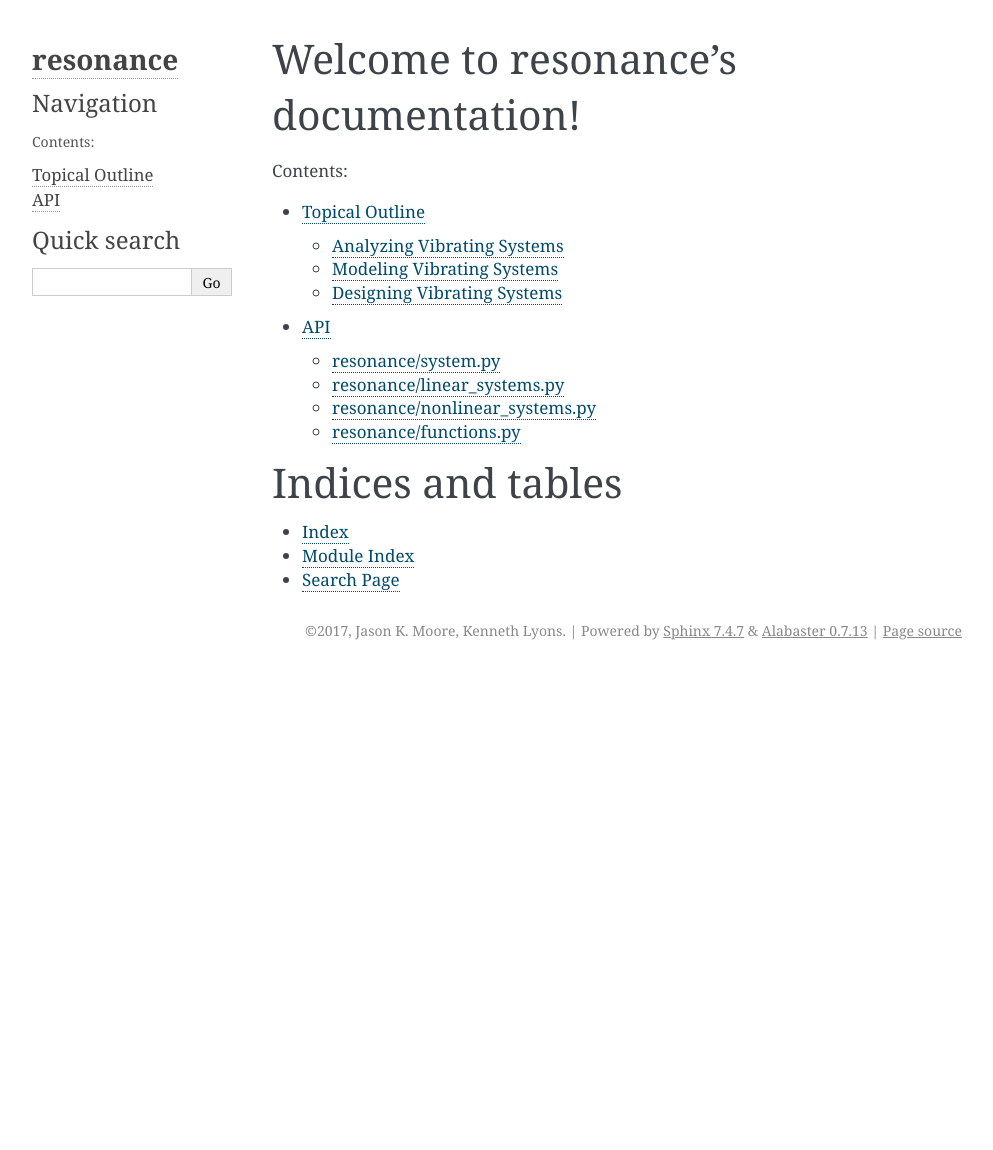
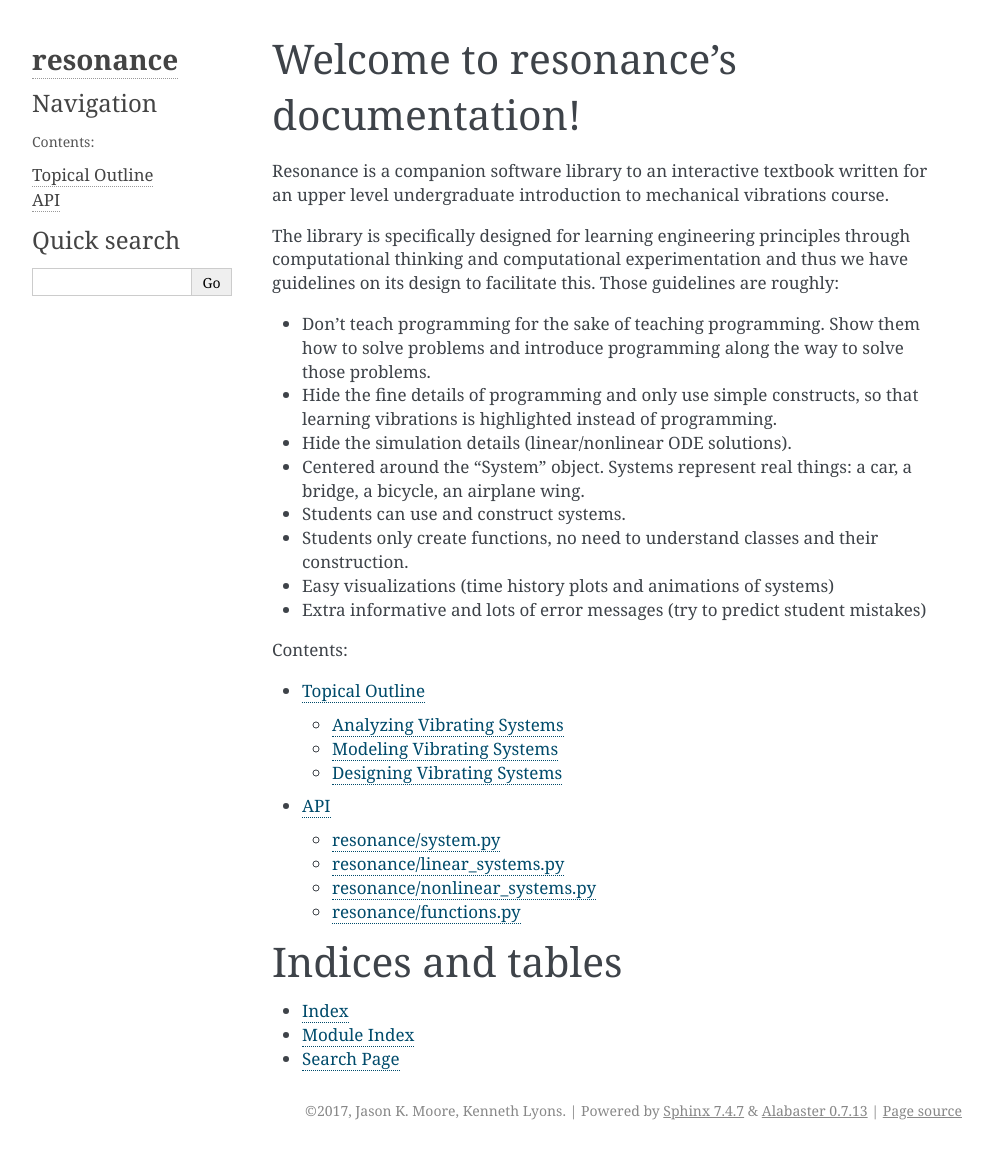
Before and after one commit to moorepants/resonance, a Sphinx documentation site: the page built from docs/index.rst, in a window 1280 px wide. Shown: the whole page, without its empty margins (148-1141 px from the left). Built offline with Sphinx 7.4.7, drawn with Linux system fonts in a browser that asks for light colours; before the commit the page ends 900 px from its top, so only the background shows below that.

Commit message:
Added design guidelines to docs.

```diff
--- a/docs/index.rst
+++ b/docs/index.rst
@@ -5,6 +5,28 @@
 
 Welcome to resonance's documentation!
 =====================================
+
+Resonance is a companion software library to an interactive textbook written for
+an upper level undergraduate introduction to mechanical vibrations course.
+
+The library is specifically designed for learning engineering principles
+through computational thinking and computational experimentation and thus we
+have guidelines on its design to facilitate this. Those guidelines are roughly:
+
+- Don’t teach programming for the sake of teaching programming. Show them how
+  to solve problems and introduce programming along the way to solve those
+  problems.
+- Hide the fine details of programming and only use simple constructs, so that
+  learning vibrations is highlighted instead of programming.
+- Hide the simulation details (linear/nonlinear ODE solutions).
+- Centered around the “System” object. Systems represent real things: a car, a
+  bridge, a bicycle, an airplane wing.
+- Students can use and construct systems.
+- Students only create functions, no need to understand classes and their
+  construction.
+- Easy visualizations (time history plots and animations of systems)
+- Extra informative and lots of error messages (try to predict student
+  mistakes)
 
 .. toctree::
    :maxdepth: 2
```
